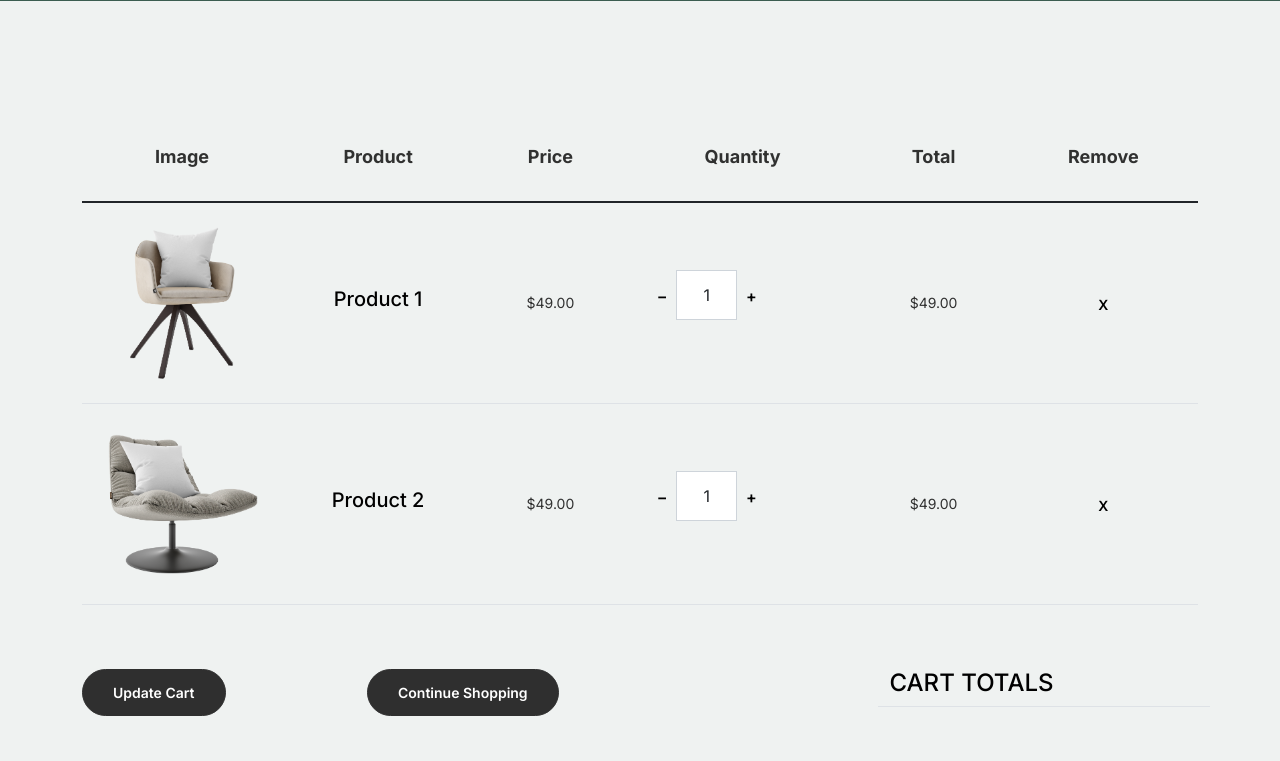
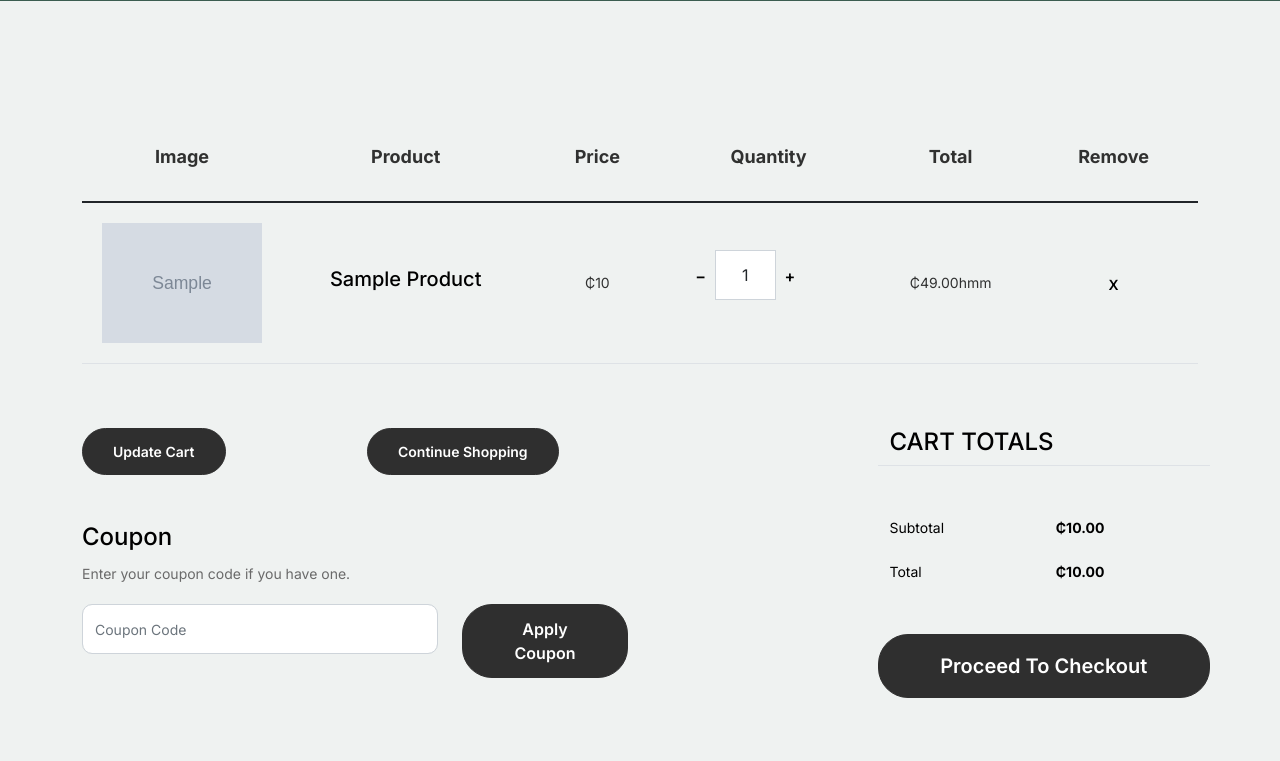
Before and after one commit to henryantwi/JoyConsultLtd, a Django app: template templates/cart/cart.html in a window 1280 px wide. Shown: the part 387-1148 px from the top of the page. Run offline with Django 5.2, Linux system fonts and the light colour scheme; the template is opened without the code that fills it: most values are stand-ins (such as "Sample title", 1, 10 or a date in 2020); grey boxes marked "Sample" are stand-in pictures; some libraries are stand-ins or nearby versions.

Commit message:
About to start working on Cart product qty

```diff
--- a/cart/cart.py
+++ b/cart/cart.py
@@ -103,11 +103,11 @@ class Cart:
             self.cart[product_id]['qty'] = qty
         self.save()
 
-    def get_product_qty(self, product_id):
+    def get_product_qty(self, product_id) -> int:
         """
         Retrieve the quantity of a specific product in the cart
         """
         product_id = str(product_id)
         if product_id in self.cart:
-            return self.cart[product_id]['qty']
+            return int(self.cart[product_id]['qty'])
         return 0  # Return 0 if the product is not in the cart
--- a/shop/models.py
+++ b/shop/models.py
@@ -2,6 +2,10 @@ from django.core.validators import MaxValueValidator, MinValueValidator
 from django.db import models
 from django.utils.translation import gettext_lazy as _
 
+
+class ProductManager(models.Manager):
+    def get_queryset(self):
+        return super(ProductManager, self).get_queryset() # .filter(is_active=True)
 
 class Product(models.Model):
     name = models.CharField(
@@ -25,6 +29,8 @@ class Product(models.Model):
         default="images/default.png",
     )
     created_at = models.DateTimeField(auto_now_add=True)
+    objects = models.Manager()
+    products = ProductManager()
 
     class Meta:
         ordering = ("-created_at",)
--- a/templates/base.html
+++ b/templates/base.html
@@ -9,6 +9,8 @@
 
   <meta name="description" content="" />
   <meta name="keywords" content="bootstrap, bootstrap4" />
+
+  <link href="https://fonts.googleapis.com/icon?family=Material+Icons" rel="stylesheet">
 
 		<!-- Bootstrap CSS -->
 		<link href="{% static 'css/bootstrap.min.css' %}" rel="stylesheet">
--- a/templates/cart/cart.html
+++ b/templates/cart/cart.html
@@ -22,6 +22,20 @@
   </div>
   <!-- End Hero Section -->
 
+  {% if cart|length == 0 %}
+    <div class="untree_co-section">
+    <div class="container">
+    <div class="row">
+      <div class="col-md-12 text-center pt-5">
+
+        <h2 class="display-3 text-black">Your Cart is Empty!</h2>
+        <p class="lead mb-5">Go to shop to fill your Cart</p>
+        <p><a href="{% url 'shop:shop' %}" class="btn btn-sm btn-outline-black">Back to shop</a></p>
+      </div>
+    </div>
+    </div>
+    </div>
+  {% else %}
     <div class="untree_co-section before-footer-section">
       <div class="container">
         <div class="row mb-5">
@@ -39,14 +53,17 @@
                   </tr>
                 </thead>
                 <tbody>
+
+                  {% for item in cart %}
+                    {% with product=item.product %}
                       <tr>
-                  <td class="product-thumbnail">
-                    <img src="{% static 'images/product-1.png' %}" alt="Image" class="img-fluid">
+                        <td class="product-thumbnail" data-index="{{product.id}}">
+                          <img src="{{ product.image.url }}" alt="Image" class="img-fluid">
                         </td>
                         <td class="product-name">
-                    <h2 class="h5 text-black">Product 1</h2>
+                          <h2 class="h5 text-black">{{ product.name|title }}</h2>
                         </td>
-                  <td>$49.00</td>
+                        <td>₵{{ product.price }}</td>
                         <td>
                           <div class="input-group mb-3 d-flex align-items-center quantity-container" style="max-width: 120px;">
                             <div class="input-group-prepend">
@@ -58,36 +75,13 @@
                             </div>
                           </div>
                         </td>
-                  <td>$49.00</td>
+                        <td>₵49.00hmm</td>
                         <td class="product-remove">
                           <button class="btn btn-black btn-sm delete-item">X</button>
                         </td>
                       </tr>
-
-                <tr>
-                  <td class="product-thumbnail">
-                    <img src="{% static 'images/product-2.png' %}" alt="Image" class="img-fluid">
-                  </td>
-                  <td class="product-name">
-                    <h2 class="h5 text-black">Product 2</h2>
-                  </td>
-                  <td>$49.00</td>
-                  <td>
-                    <div class="input-group mb-3 d-flex align-items-center quantity-container" style="max-width: 120px;">
-                      <div class="input-group-prepend">
-                        <button class="btn btn-outline-black decrease" type="button">&minus;</button>
-                      </div>
-                      <input type="text" class="form-control text-center quantity-amount" value="1" placeholder="" aria-label="Example text with button addon" aria-describedby="button-addon1">
-                      <div class="input-group-append">
-                        <button class="btn btn-outline-black increase" type="button">&plus;</button>
-                      </div>
-                    </div>
-                  </td>
-                  <td>$49.00</td>
-                  <td class="product-remove">
-                    <button class="btn btn-black btn-sm delete-item">X</button>
-                  </td>
-                </tr>
+                    {% endwith %}
+                  {% endfor %}
                 </tbody>
               </table>
             </div>
@@ -152,6 +146,9 @@
         </div>
       </div>
     </div>
+  {% endif %}
+
+
 
 
   <script>
--- a/templates/shop/thankyou.html
+++ b/templates/shop/thankyou.html
@@ -23,7 +23,7 @@
 
 
 		<div class="untree_co-section">
-    <div class="container">
+      <div class="container">
       <div class="row">
         <div class="col-md-12 text-center pt-5">
           <span class="display-3 thankyou-icon text-primary">
@@ -37,6 +37,6 @@
           <p><a href="{% url 'shop:shop' %}" class="btn btn-sm btn-outline-black">Back to shop</a></p>
         </div>
       </div>
+      </div>
     </div>
-  </div>
 {% endblock content %}
```
Also changed, not shown: templates/shop/shop.html (+50 -9 lines), db.sqlite3. Lines whose indentation alone changed are shown as unchanged.
